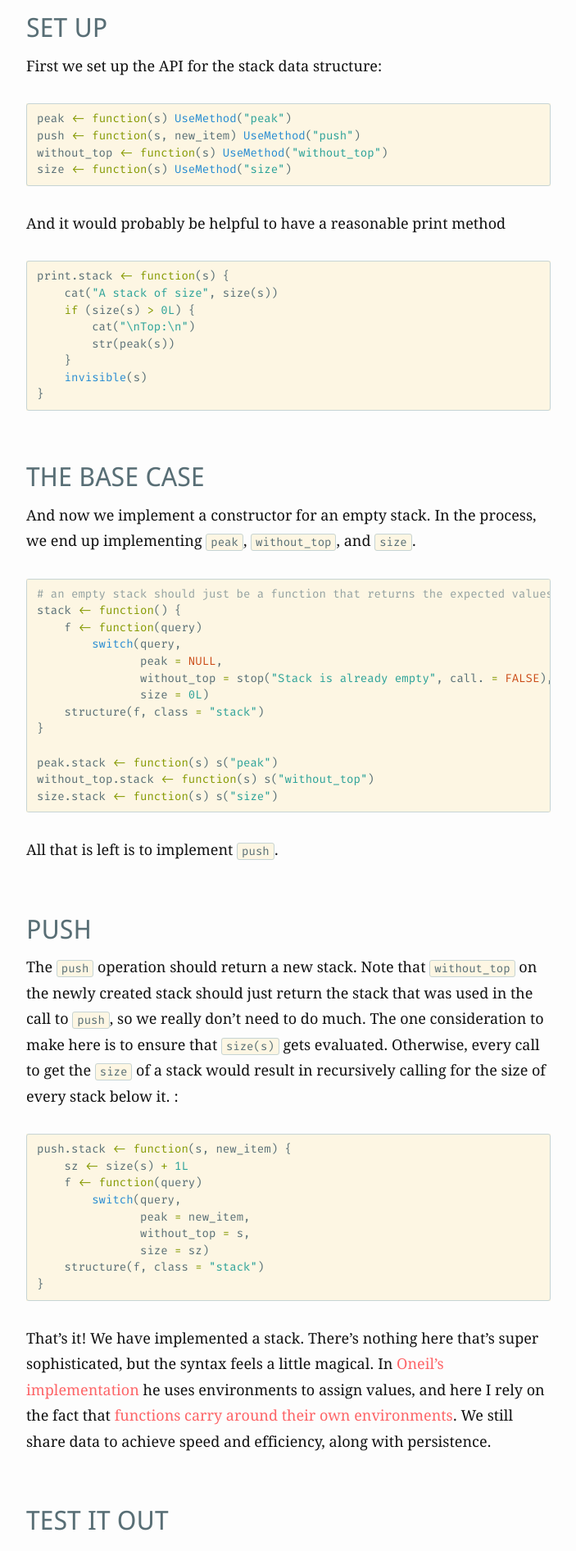
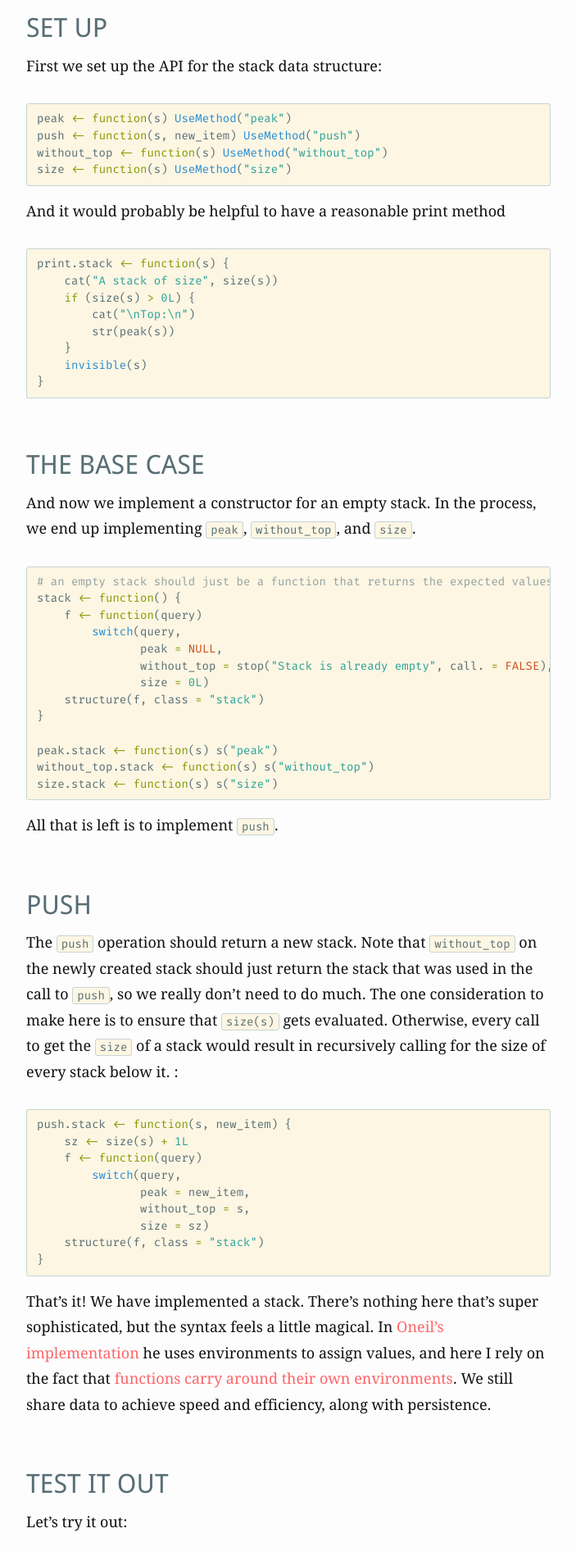
Before and after one commit to tarakc02/tarakc02.github.io, a Jekyll site: the page built from fun-stack/index.md, in a window 1280 px wide. Shown: the part 1010-2902 px from the top of the page at 82% size, without its empty margins (288-991 px from the left). Built offline with Jekyll 4.4.1, drawn with Linux system fonts in a browser that asks for light colours.

Commit message:
less space after code blocks

```diff
--- a/assets/css/main.scss
+++ b/assets/css/main.scss
@@ -44,13 +44,13 @@ body {
  * Set `margin-bottom` to maintain vertical rhythm
  */
 h1, h2, h3, h4, h5, h6,
-p, blockquote, pre,
+p, blockquote,
 ul, ol, dl, figure,
 %vertical-rhythm {
   margin-bottom: $spacing-unit;
 }
 
-
+pre { margin-bottom: $spacing-unit / 2}
 
 /**
  * Images
```
